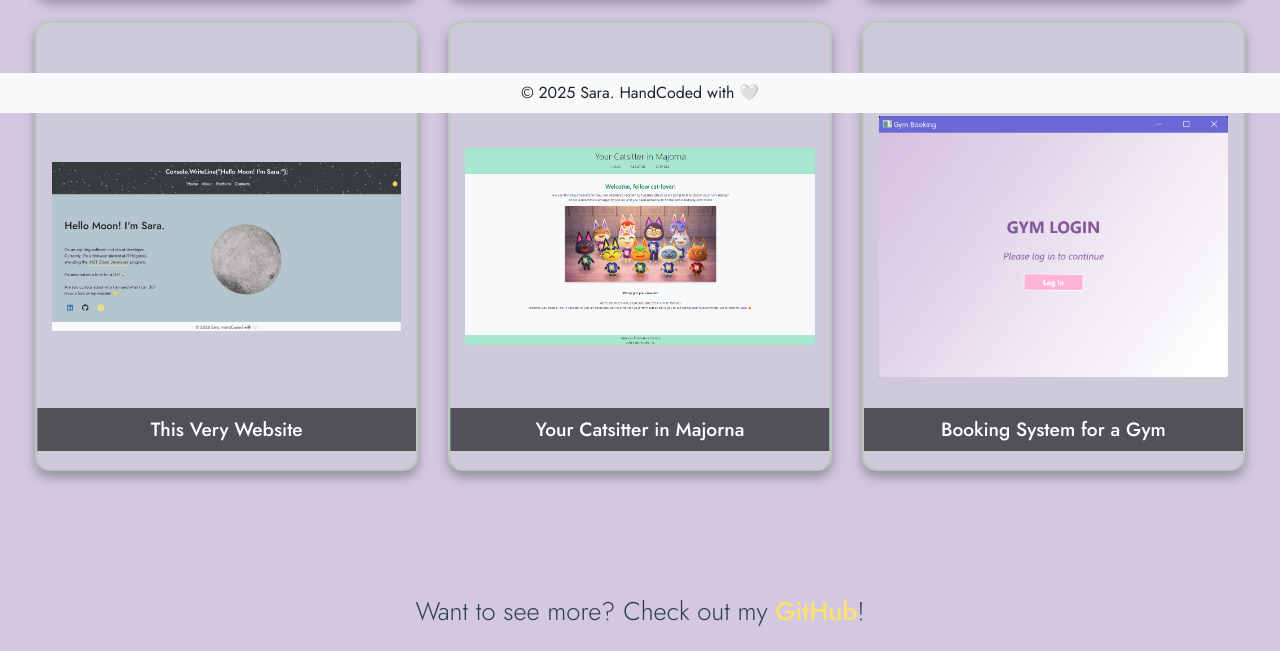
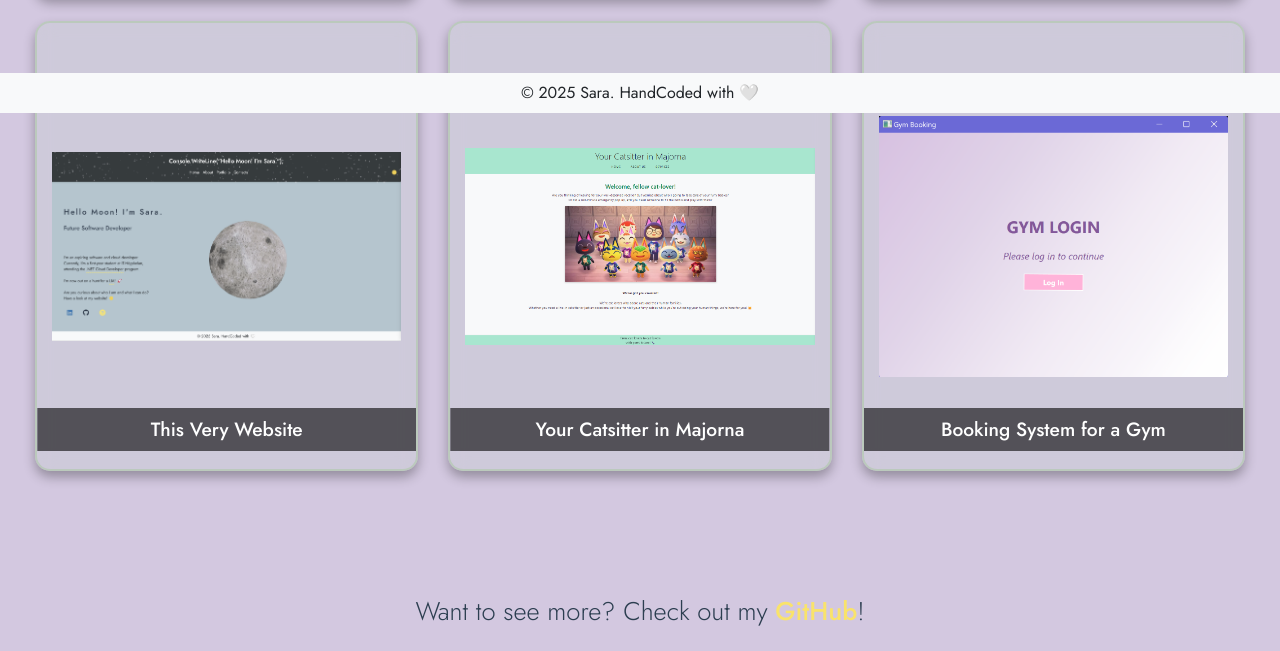
Before and after one commit to Sah2Sah2/MyWebsite_Portfolio, a website: page public/portfolio.html in a window 1280 px wide. Shown: the part 687-1338 px from the top of the page. Drawn offline with nearby package versions, Linux system fonts and the light colour scheme.

Commit message:
update pic portfolio

```diff
--- a/public/portfolio.html
+++ b/public/portfolio.html
@@ -109,7 +109,7 @@
         <!-- Project 4 -->
         <div class="col-md-4 col-sm-6 mb-4">
           <div class="project-card text-center">
-            <img src="photos/Projects/WebsiteIndex.png" class="img-fluid" alt="Screenshot of this website presented as a project to dispaly">
+            <img src="photos/Projects/hellomoonimsaraindex.png" class="img-fluid" alt="Screenshot of this website presented as a project to dispaly">
             <h3>This Very Website</h3>
             <div class="overlay">
               <p>Tech stack: HTML, CSS, Bootstrap, JavaScript, ThreeJs, NodeJs
```
Also changed, not shown: public/photos/Projects/WebsiteIndex.png (deleted), public/photos/Projects/hellomoonimsaraindex.png (added).
